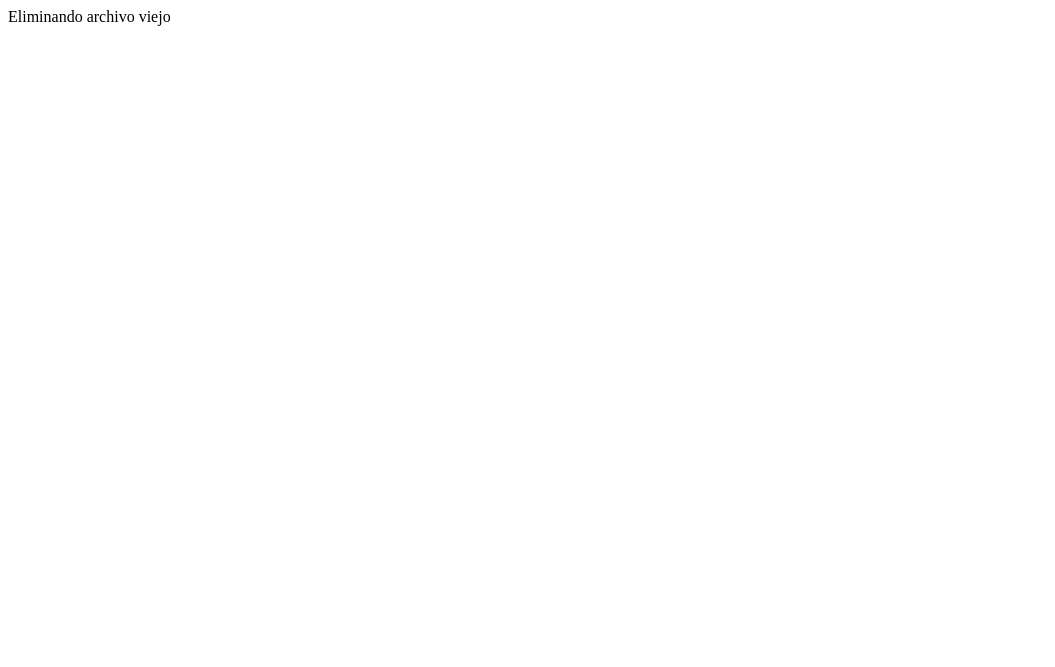
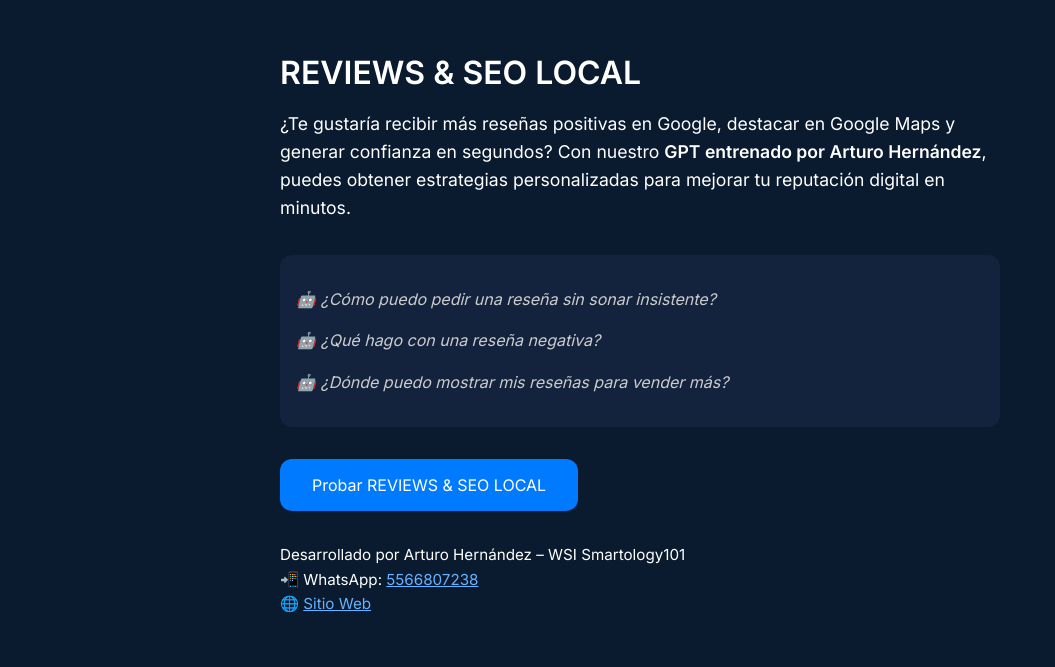
Before and after one commit to ARTUS2025/GPT-Reviews-SEO-Local, a plain HTML site: page index.html in a window 1280 px wide. Shown: the whole page, without its empty margins (0-1055 px from the left). Drawn offline with Linux system fonts and the light colour scheme.

Commit message:
Update index.html

```diff
--- a/index.html
+++ b/index.html
@@ -1 +1,39 @@
-Eliminando archivo viejo
+<!DOCTYPE html>
+<html lang="es">
+<head>
+  <meta charset="UTF-8" />
+  <meta name="viewport" content="width=device-width, initial-scale=1.0" />
+  <title>REVIEWS & SEO LOCAL | WSI Smartology101</title>
+  <link href="https://fonts.googleapis.com/css2?family=Inter:wght@400;600&display=swap" rel="stylesheet">
+  <style>
+    body { font-family: 'Inter', sans-serif; margin: 0; background: #0a1a2f; color: white; }
+    .container { padding: 2rem; max-width: 720px; margin: auto; }
+    h1 { font-size: 2rem; margin-bottom: 1rem; }
+    p { font-size: 1.1rem; line-height: 1.6; }
+    .cta { background: #007bff; color: white; padding: 1rem 2rem; border: none; border-radius: 12px; font-size: 1rem; cursor: pointer; margin-top: 2rem; text-decoration: none; display: inline-block; }
+    .cta:hover { background: #0056b3; }
+    .chat-preview { background: #13233e; padding: 1rem; border-radius: 12px; margin-top: 2rem; }
+    .chat-preview p { font-size: 1rem; font-style: italic; color: #ccc; }
+  </style>
+</head>
+<body>
+  <div class="container">
+    <h1>REVIEWS & SEO LOCAL</h1>
+    <p>
+      ¿Te gustaría recibir más reseñas positivas en Google, destacar en Google Maps y generar confianza en segundos?
+      Con nuestro <strong>GPT entrenado por Arturo Hernández</strong>, puedes obtener estrategias personalizadas para mejorar tu reputación digital en minutos.
+    </p>
+    <div class="chat-preview">
+      <p>🤖 ¿Cómo puedo pedir una reseña sin sonar insistente?</p>
+      <p>🤖 ¿Qué hago con una reseña negativa?</p>
+      <p>🤖 ¿Dónde puedo mostrar mis reseñas para vender más?</p>
+    </div>
+    <a href="https://chat.openai.com/gpts" target="_blank" class="cta">Probar REVIEWS & SEO LOCAL</a>
+    <p style="margin-top: 2rem; font-size: 0.95rem;">
+      Desarrollado por Arturo Hernández – WSI Smartology101<br>
+      📲 WhatsApp: <a href="https://wa.me/525566807238" style="color:#66b3ff">5566807238</a><br>
+      🌐 <a href="https://www.wsiworld.lat/arturo-hernandez" style="color:#66b3ff">Sitio Web</a>
+    </p>
+  </div>
+</body>
+</html>
```
